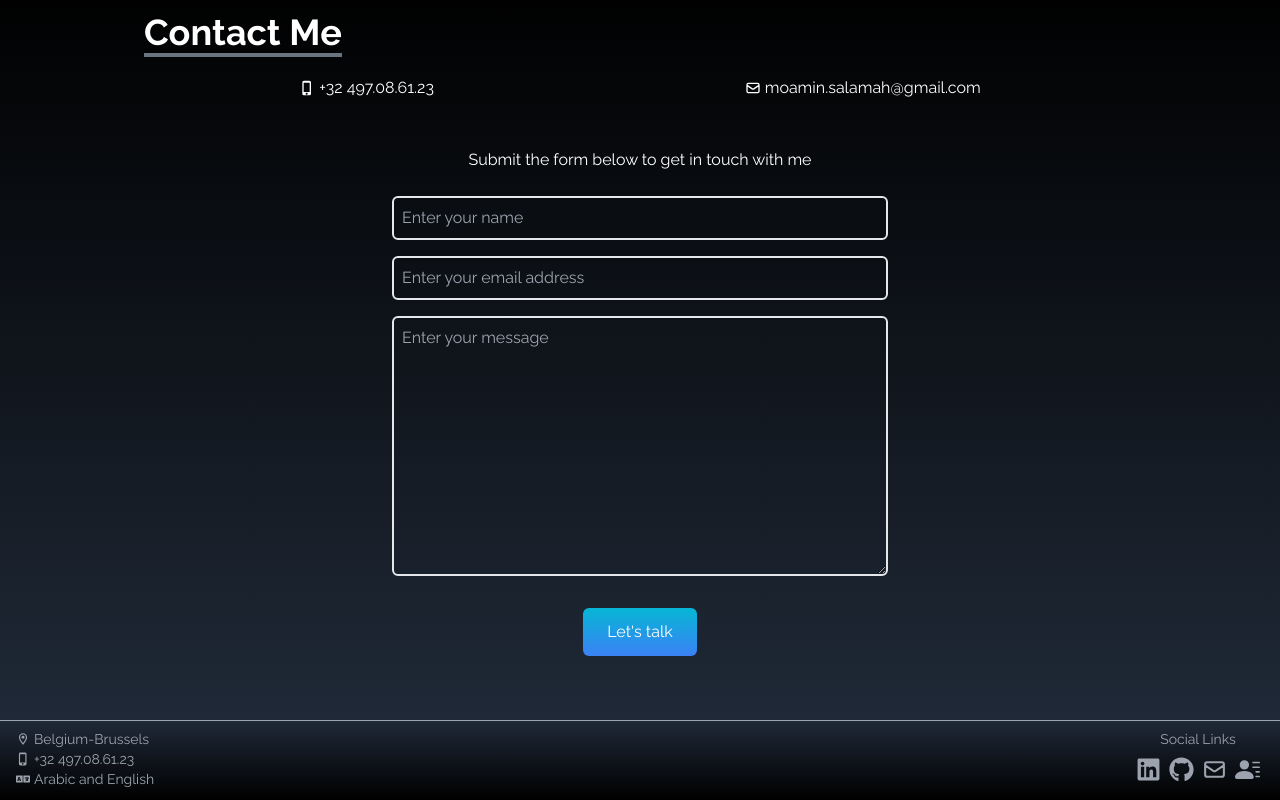
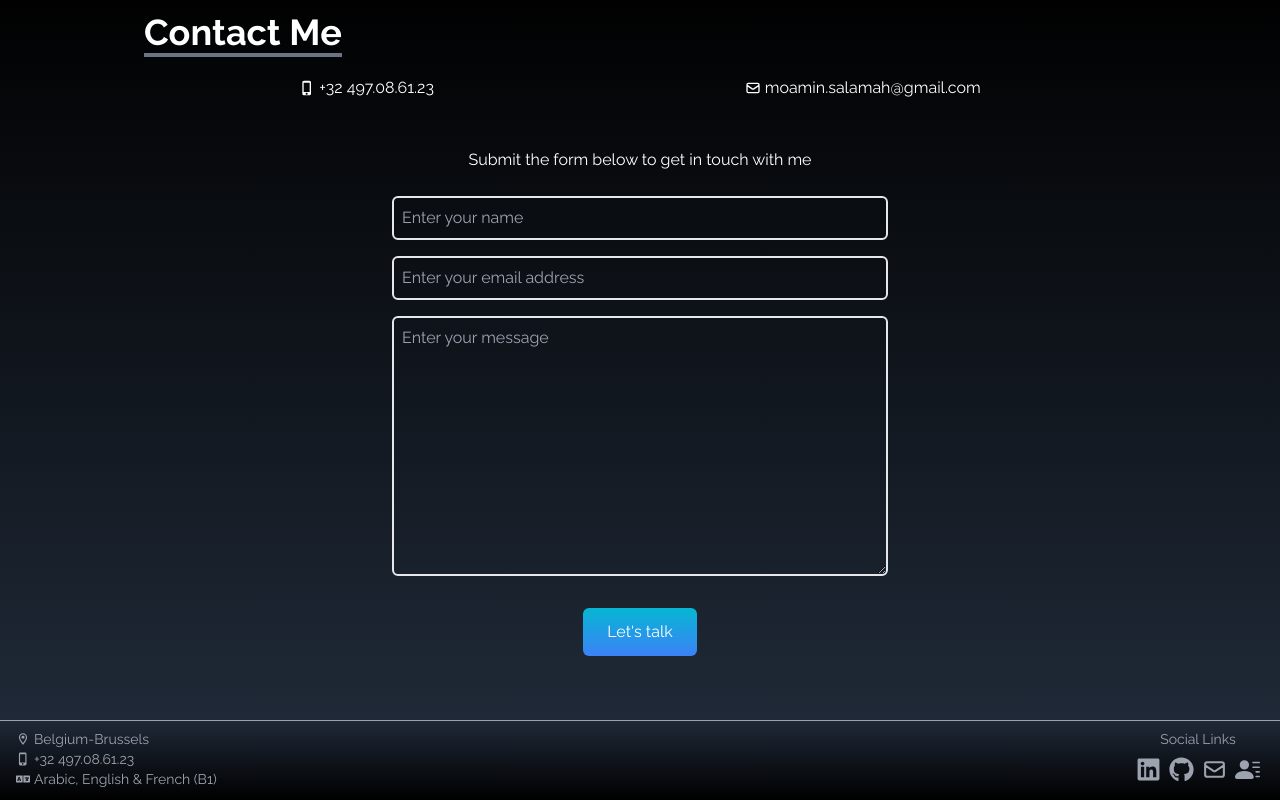
Before and after one commit to Moamin-AbuEwaida/portfolio-react, a React (Create React App) app: page / in a window 1280 px wide. Shown: the part 3124-3924 px from the top of the page. Built offline with nearby package versions, Linux system fonts and the light colour scheme.

Commit message:
adding french

```diff
--- a/src/components/Footer.jsx
+++ b/src/components/Footer.jsx
@@ -66,7 +66,7 @@ const Footer = () => {
             <span className="mr-1">
               <FaLanguage />
             </span>
-            Arabic and English
+            Arabic, English & French (B1)
           </div>
         </div>
         <div className="mr-4 md:text-normal text-sm">
```
